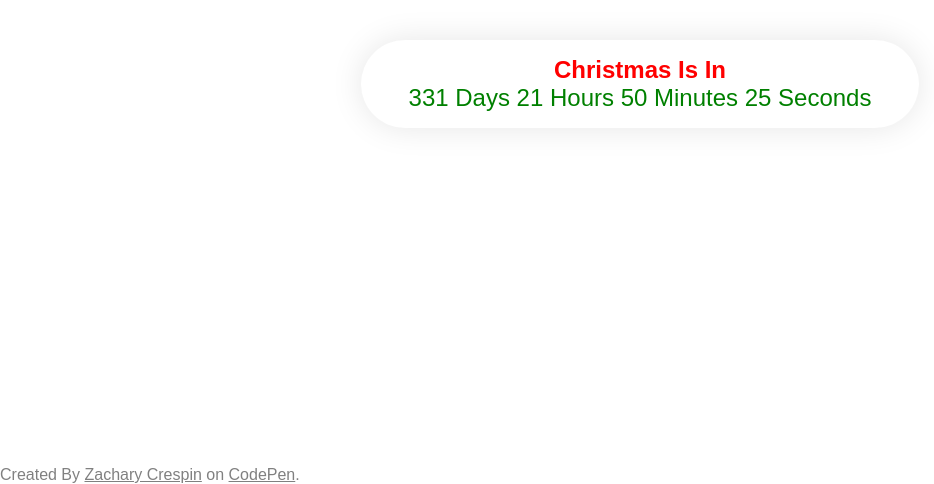
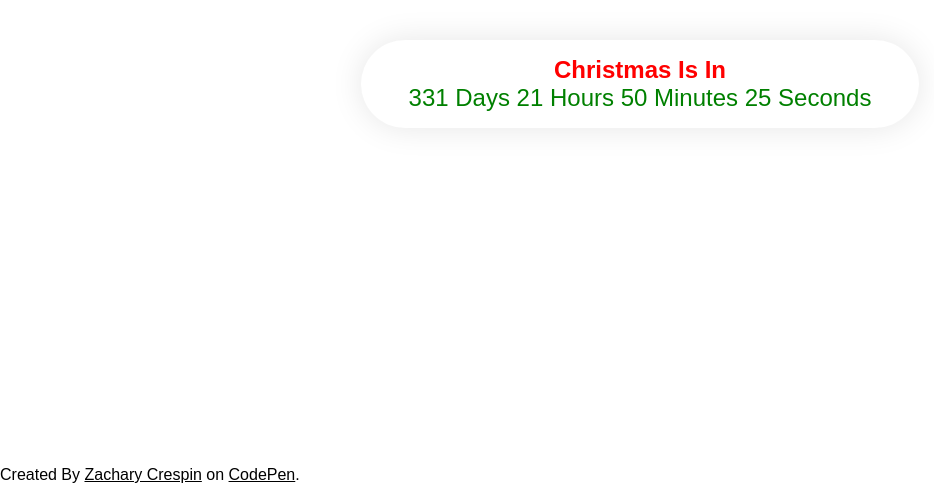
Before and after one commit to ZacharyCrespin/christmas-countdown, a plain HTML site: page index.html in a window 1280 px wide. Shown: the part 316-800 px from the top of the page, without its empty margins (0-934 px from the left). Drawn offline with Linux system fonts and the light colour scheme.

Commit message:
improve contrast of footer text

```diff
--- a/style.css
+++ b/style.css
@@ -30,10 +30,10 @@ body {
 footer {
   position: fixed;
   bottom: 0;
-  color: grey;
+  color: black;
 }
 footer a {
-  color: grey;
+  color: black;
 }
 footer a:hover {
   color: darkblue;
```
